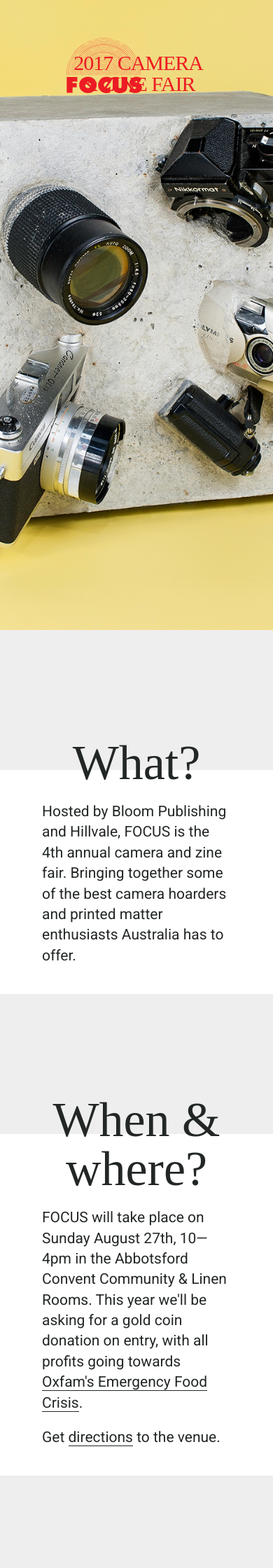
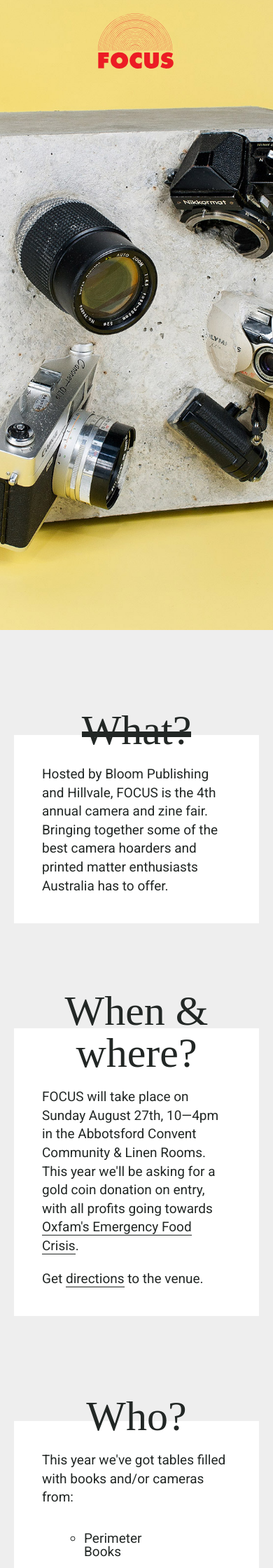
Before and after one commit to lloydstubber/focus-fair, a Jekyll site: the page built from index.md, in a window 390 px wide. Shown: the top 2240 px of the page at 70% size. Built offline with Jekyll 4.4.1, drawn with Linux system fonts in a browser that asks for light colours; nearby versions of some CDN libraries; comment, search, counter and statistics services are not loaded.

Commit message:
Updated Hero Mob and 3 other files

```diff
--- a/_includes/footer.html
+++ b/_includes/footer.html
@@ -28,7 +28,7 @@
 				<a href="http://www.bloompublishing.com.au/">
 					<figure>
 						<svg version="1.1" id="bloom-logo" xmlns="http://www.w3.org/2000/svg" xmlns:xlink="http://www.w3.org/1999/xlink" x="0px" y="0px"
-						width="1039px" height="1039px" viewBox="0 0 1039 1039" enable-background="new 0 0 1039 1039" xml:space="preserve">
+						 viewBox="0 0 1039 1039" enable-background="new 0 0 1039 1039" xml:space="preserve">
 							<g>
 								<path d="M944.654,741.156c-38.806,0-68.187,30.401-68.187,69.263c0,38.774,29.381,69.252,68.187,69.252
 									c37.751,0,69.219-30.478,69.219-69.252C1013.873,772.589,982.405,741.156,944.654,741.156z"/>
@@ -52,7 +52,7 @@
 				<a href="http://hillvale.com.au/">
 					<figure>
 						<svg version="1.1" id="hv-logo" xmlns="http://www.w3.org/2000/svg" xmlns:xlink="http://www.w3.org/1999/xlink" x="0px" y="0px"
-								width="1039px" height="1039px" viewBox="0 0 1039 1039" enable-background="new 0 0 1039 1039" xml:space="preserve">
+							 viewBox="0 0 1039 1039" enable-background="new 0 0 1039 1039" xml:space="preserve">
 							<path d="M769.419,503.232c-4.809,0.307-9.821,0.461-15.142,0.461c-38.725,0-61.182-8.236-81.746-20.82V218.86h96.939
 								L769.419,503.232z M420.898,413.455c84.406,10.129,135.101,49.774,176.076,81.797c10.589,8.287,19.439,15.193,28.596,21.69
 								c3.428,2.507,6.6,4.706,9.72,6.752c3.785,2.507,6.957,4.502,9.924,6.292c32.944,19.798,65.53,28.188,109.063,28.188
--- a/assets/styles/main.scss
+++ b/assets/styles/main.scss
@@ -42,17 +42,31 @@
 border-collapse: collapse;
 border-spacing: 0; }
 
-/*==================== CUSTOM SCSS ====================*/
+/*================== VARIABLES ==================*/
+
+// Colors
+$dark: #222725;
+$light: #eee;
+$highlight: #ec1c24;
+$blanket: #fff100;
+
+// Breakpoints
+$medium-breakpoint: 968px;
+$small-breakpoint: 650px;
+$xsmall-breakpoint: 580px;
+
+/*================== ELEMENTS ==================*/
 
 body {
-    background-color: #eee;
+    background-color: $light;
     font-family: 'Roboto', sans-serif;
-    color: #222725;
+    color: $dark;
 }
 
 img {
     width: 100%;
 }
+
 /*==================== HERO ====================*/
 
 .hero-banner {
@@ -64,11 +78,31 @@
     background-repeat: no-repeat;
     position: relative;
 
+    @media (max-width: $medium-breakpoint) {
+        background-image: url('../images/hero.jpg');
+    }
+
+    @media (max-width: $small-breakpoint) {
+        background-image: url('../images/hero-mob.jpg');
+    }
+
+
     figure {
         width: 300px;
         position: absolute;
         top: 0px;
         left: 0px;
+
+        @media (max-width: $medium-breakpoint) {
+            top: -25px;
+            left: -50px;
+        }
+
+        @media (max-width: $small-breakpoint) {
+            top: -35px;
+            left: 50%;
+            transform: translateX(-50%);
+        }
     }
 
     .arrow-down {
@@ -79,9 +113,10 @@
 
             a {
                 border-bottom: none;
+
                 i {
                     font-size: 34px;
-                    color: #ec1c24;
+                    color: $highlight;
                     animation: mover 2s infinite  alternate;
 
                     @keyframes mover {
@@ -96,18 +131,27 @@
         position: absolute;
         top: 75px;
         right: 100px;
-        color: #ec1c24;
+        color: $highlight;
         margin: 0;
         padding: 0;
         letter-spacing: -1px;
         text-transform: uppercase;
         font-size: 30px;
+
+        @media (max-width: $medium-breakpoint) {
+            top: 52px;
+            right: 50px;
+        }
+
+        @media (max-width: $small-breakpoint) {
+            display: none;
+        }
     }
 }
 
 #blanket {
     z-index: 666;
-    background-color: #fff100;
+    background-color: $blanket;
     height: 100vh;
     width: 100%;
     position: absolute;
@@ -132,7 +176,7 @@
 }
 
 #focus-logo path, #focus-logo polygon {
-    fill: #ec1c24;
+    fill: $highlight;
 }
 
 /*==================== lAYOUT ====================*/
@@ -146,26 +190,52 @@
     align-content: center;
     position: relative;
 
+    @media (max-width:$medium-breakpoint) {
+        padding: 0 20px;
+    }
+
     section {
-        background-color: #fff;
+        background-color: white;
         width: 100%;
         margin: 200px auto 0;
         text-align: center;
         z-index: 2;
 
+        @media (max-width:$medium-breakpoint) {
+            margin: 150px auto 0;
+        }
+
         .content-wrapper {
             padding: 0 60px 20px;
             z-index: 2;
 
+            @media (max-width:$small-breakpoint) {
+                padding: 0 40px 20px;
+            }
+
             ul {
                 text-align: left;
                 float: left;
-            padding: 15px 60px 30px;
+                margin: 15px 60px 30px;
+
+                @media (max-width:$medium-breakpoint) {
+                    &:first-of-type {
+                        margin: 15px 80px 30px 60px;
+                    }
+
+                    &:last-of-type {
+                        margin: 15px 0 30px;
+                    }
+                }
 
                 li {
                     font-size: 21px;
                     padding-bottom: 15px;
                     list-style: circle;
+
+                    @media (max-width:$medium-breakpoint) {
+                        font-size: 19px;
+                    }
 
                     &:last-of-type {
                         padding-bottom: 0;
@@ -183,8 +253,8 @@
 }
 
 footer {
-    background-color: #222725;
-    color: #eee;
+    background-color: $dark;
+    color: $light;
     padding: 50px 0;
     margin-top: 100px;
 
@@ -197,7 +267,7 @@
         hr {
             width: 100%;
             margin: 50px 0;
-            border-color: #eee!important;
+            border-color: $light!important;
         }
 
         .column {
@@ -208,7 +278,7 @@
                 text-align: center;
 
                 p {
-                    color: #eee;
+                    color: $light;
                     font-size: 10px;
                     text-align: center;
                 }
@@ -230,7 +300,7 @@
                         width: 100%;
                         height: auto;
                         path {
-                            fill: #eee;
+                            fill: $light;
                         }
                     }
                 }
@@ -241,12 +311,12 @@
                     padding-bottom: 10px;
 
                     a {
-                        color: #eee;
+                        color: $light;
                         text-decoration: none;
 
                         &:hover {
                             text-decoration: none;
-                            border-bottom:1px solid #eee;
+                            border-bottom:1px solid $light;
                         }
                     }
                 }
@@ -257,6 +327,10 @@
 
         form {
             text-align: right;
+
+            @media (max-width:1150px) {
+                padding-top: 0;
+            }
         }
 
         label {
@@ -266,7 +340,9 @@
         input.email {
             border-radius: 0px;
             border: 0;
-            background-color: #eee;
+            background-color: $light;
+            width: 100%;
+            max-width: 350px;
 
             &:focus {
                 outline: 0;
@@ -274,14 +350,18 @@
         }
 
         .button {
-            background-color: #222725;
-            border: 1px solid #eee;
+            background-color: $dark;
+            border: 1px solid $light;
             border-radius: 0px;
-            color: #eee;
+            color: $light;
             line-height: 1;
 
             &:hover {
-                background-color: #222725;
+                background-color: $dark;
+            }
+
+            @media (max-width:1150px) {
+                margin-top: 10px;
             }
         }
     }
@@ -298,21 +378,30 @@
     margin: -55px auto 20px;
     display: inline-block;
     position: relative;
+
+    @media (max-width:$medium-breakpoint) {
+        font-size: 60px;
     }
 
-h1::before {
+    &::before {
         left: 0;
         width: 0px;
         height: 10px;
-    background-color: #222725;
+        background-color: $dark;
         content: '';
         position: absolute;
         margin-top: 38px;
         transition: width 0.5s ease;
+
+        @media (max-width:$medium-breakpoint) {
+            margin-top: 32px;
+            height: 8px;
+        }
     }
 
-h1.active::before {
+    &.active::before {
         width: 100%;
+    }
 }
 
 p {
@@ -320,16 +409,20 @@
     padding-bottom: 20px;
     font-size: 21px;
     text-align: left;
+
+    @media (max-width:$medium-breakpoint) {
+        font-size: 19px;
+    }
 }
 
 a {
-    color: #222725;
+    color: $dark;
     text-decoration: none;
-    border-bottom:1px solid #222725;
+    border-bottom:1px solid $dark;
 
     &:hover {
         text-decoration: none;
-        color: #ec1c24;
+        color: $highlight;
     }
 }
 
```
Also changed, not shown: assets/images/hero-mob.jpg (added), assets/images/hero.jpg. Lines whose indentation alone changed are shown as unchanged.
